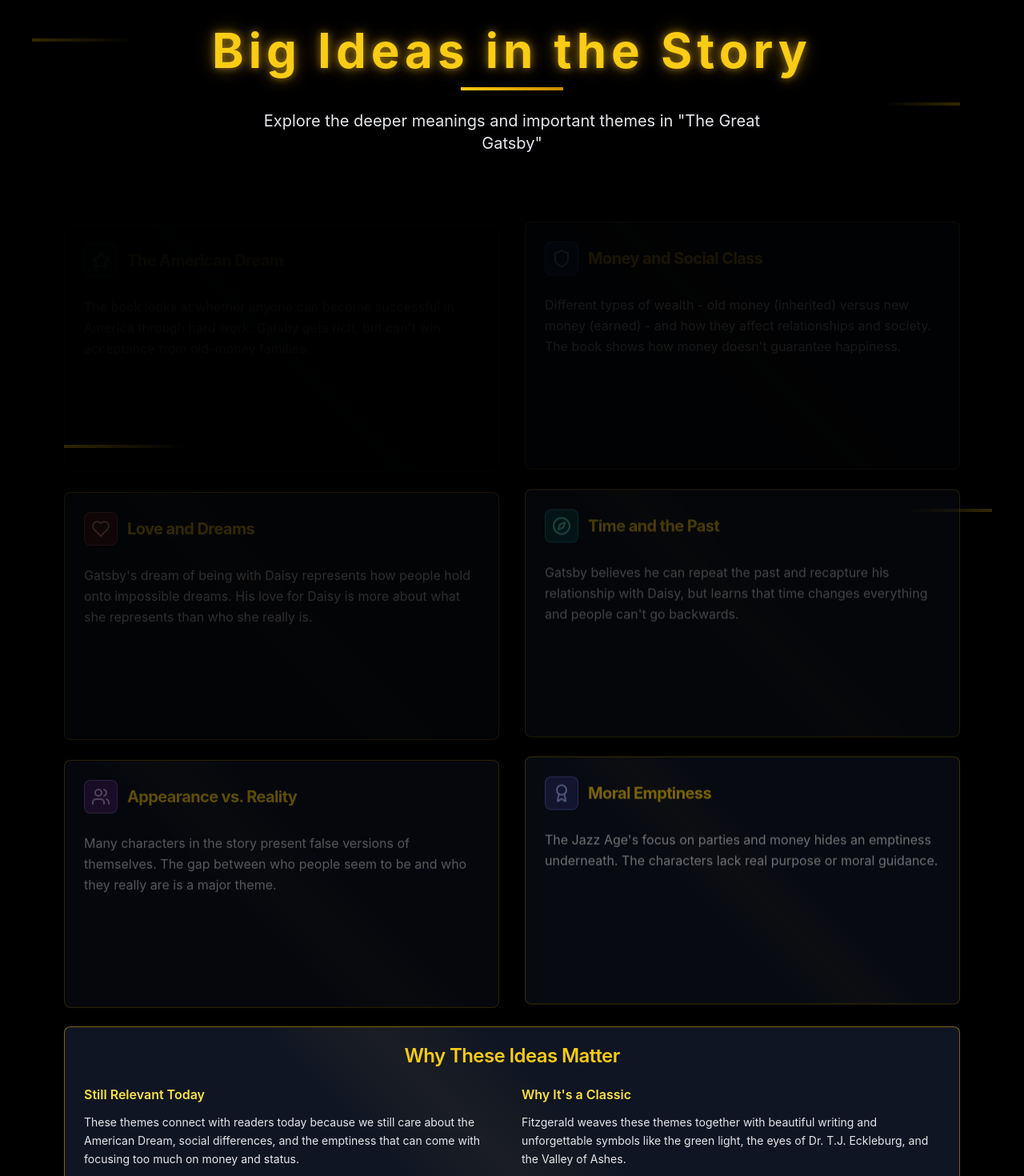
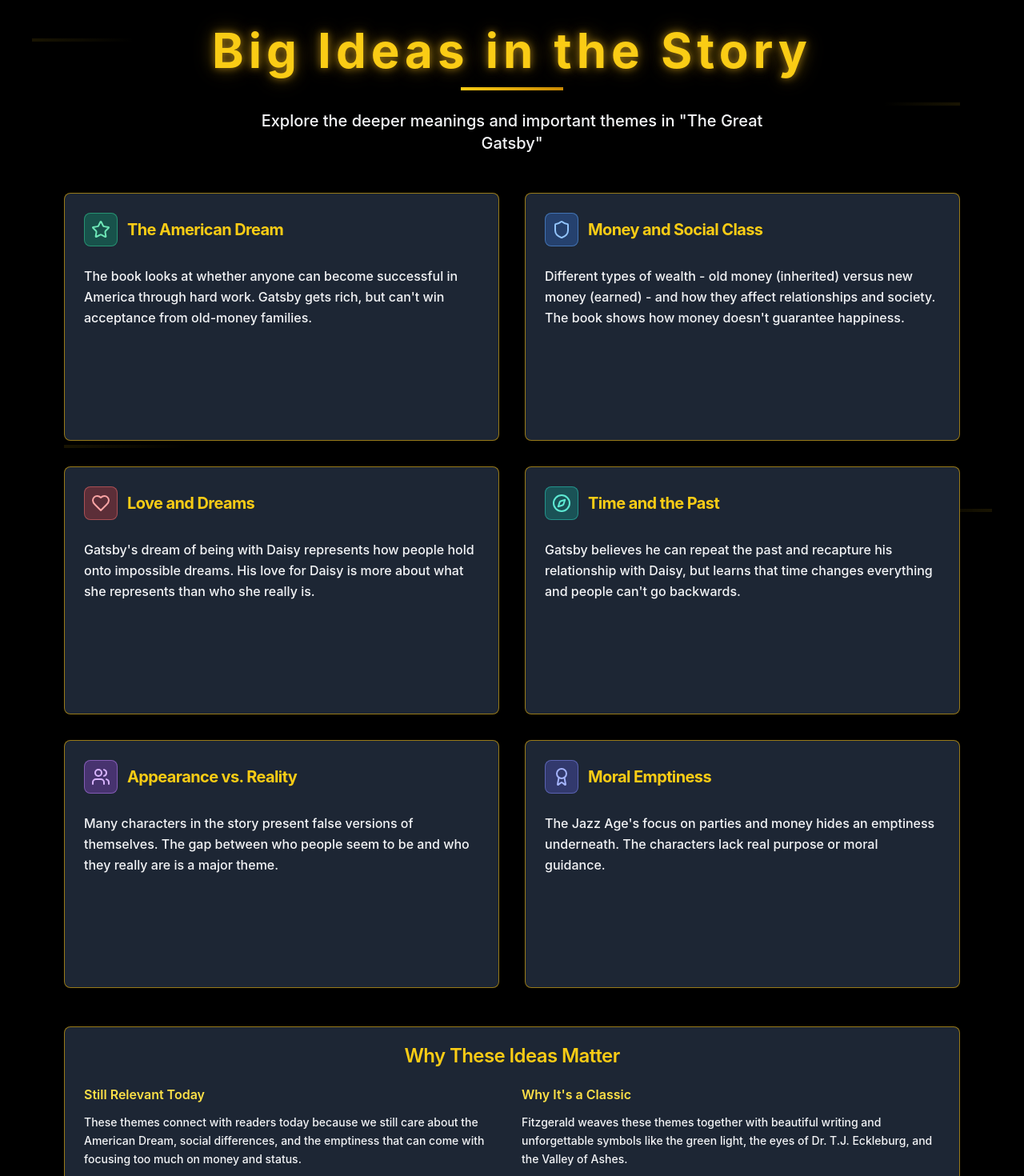
Before and after one commit to The-Great-Gatsby1/the-great-gatsby, a React (Vite) app: page /themes in a window 1280 px wide. Shown: the part 80-1550 px from the top of the page at 80% size. Built offline with nearby package versions, Linux system fonts and the light colour scheme.

Commit message:
Fix: Improve theme page visibility and styling
Fix visibility issues, code bugs, and styling on the Themes page for a polished, production-ready look.

```diff
--- a/src/pages/Themes.tsx
+++ b/src/pages/Themes.tsx
@@ -10,20 +10,29 @@ const Themes = () => {
 
   useEffect(() => {
     const ctx = gsap.context(() => {
-      gsap.from(".theme-card", {
-        y: 60,
-        opacity: 0,
-        duration: 0.8,
-        stagger: 0.15,
-        ease: "power2.out"
-      });
+      // Fixed GSAP animations with proper opacity values
+      gsap.fromTo(".theme-card",
+        { y: 60, opacity: 0 },
+        {
+          y: 0,
+          opacity: 1,
+          duration: 0.8,
+          stagger: 0.15,
+          ease: "power2.out",
+          clearProps: "all" // Clear GSAP properties after animation
+        }
+      );
 
-      gsap.from(".theme-title", {
-        y: 40,
-        opacity: 0,
-        duration: 1,
-        ease: "power2.out"
-      });
+      gsap.fromTo(".theme-title",
+        { y: 40, opacity: 0 },
+        {
+          y: 0,
+          opacity: 1,
+          duration: 1,
+          ease: "power2.out",
+          clearProps: "all" // Clear GSAP properties after animation
+        }
+      );
     }, pageRef);
 
     return () => ctx.revert();
@@ -114,8 +123,8 @@ const Themes = () => {
     <div ref={pageRef} className="min-h-screen bg-black">
       <Navigation />
 
-      {/* Art Deco Background Lines */}
-      <div className="absolute inset-0 opacity-20 pointer-events-none">
+      {/* Art Deco Background Lines - Reduced opacity */}
+      <div className="absolute inset-0 opacity-10 pointer-events-none">
         <div className="absolute top-32 left-10 w-32 h-1 bg-gradient-to-r from-yellow-400 to-transparent"></div>
         <div className="absolute top-52 right-20 w-24 h-1 bg-gradient-to-l from-yellow-400 to-transparent"></div>
         <div className="absolute bottom-40 left-20 w-40 h-1 bg-gradient-to-r from-yellow-400 to-transparent"></div>
@@ -123,12 +132,12 @@ const Themes = () => {
       </div>
 
       <div className="max-w-6xl mx-auto px-4 py-12 relative z-10">
-        <div className="text-center mb-12 fade-in">
+        <div className="text-center mb-12">
           <h1 className="theme-title text-4xl md:text-6xl font-bold text-yellow-400 mb-4 font-[Playfair_Display] art-deco-title">
             Big Ideas in the Story
           </h1>
           <div className="w-32 h-1 bg-gradient-to-r from-yellow-400 to-yellow-600 mx-auto mb-6"></div>
-          <p className="text-xl text-gray-200 max-w-2xl mx-auto">
+          <p className="text-xl text-gray-100 max-w-2xl mx-auto font-medium">
             Explore the deeper meanings and important themes in "The Great Gatsby"
           </p>
         </div>
@@ -137,7 +146,7 @@ const Themes = () => {
           {themes.map((theme, index) => {
             const IconComponent = theme.icon;
             return (
-              <Card key={theme.title} className="theme-card hover-lift fade-in improved-art-deco-card bg-gray-900/90 border-yellow-500/50 backdrop-blur-sm group" style={{ animationDelay: `${index * 0.1}s` }}>
+              <Card key={theme.title} className="theme-card hover-lift bg-gray-800/95 border-yellow-500/60 backdrop-blur-sm group shadow-xl">
                 <CardHeader>
                   <CardTitle className="flex items-center gap-3 text-yellow-400 font-[Playfair_Display]">
                     <div className={`p-2 rounded-lg ${getColorClasses(theme.color)} border group-hover:scale-110 transition-transform`}>
@@ -149,14 +158,14 @@ const Themes = () => {
                   </CardTitle>
                 </CardHeader>
                 <CardContent>
-                  <p className="text-gray-200 leading-relaxed mb-4">
+                  <p className="text-gray-100 leading-relaxed mb-4 font-medium">
                     {theme.description}
                   </p>
                   <div className="opacity-0 group-hover:opacity-100 transition-opacity duration-300">
                     <h4 className="font-semibold mb-2 text-yellow-300">Examples:</h4>
                     <ul className="space-y-1">
                       {theme.examples.map((example, idx) => (
-                        <li key={idx} className="text-gray-200 text-sm flex items-start gap-2">
+                        <li key={idx} className="text-gray-100 text-sm flex items-start gap-2 font-medium">
                           <span className={`w-2 h-2 rounded-full mt-2 ${getColorClasses(theme.color).split(' ')[0].replace('bg-', 'bg-').replace('/30', '/70')}`}></span>
                           {example}
                         </li>
@@ -169,7 +178,7 @@ const Themes = () => {
           })}
         </div>
 
-        <Card className="hover-lift improved-art-deco-card bg-gray-900/90 border-yellow-500/50 backdrop-blur-sm">
+        <Card className="hover-lift bg-gray-800/95 border-yellow-500/60 backdrop-blur-sm shadow-xl">
           <CardHeader>
             <CardTitle className="text-center text-yellow-400 font-[Playfair_Display]">Why These Ideas Matter</CardTitle>
           </CardHeader>
@@ -177,22 +186,22 @@ const Themes = () => {
             <div className="grid grid-cols-1 md:grid-cols-2 gap-6">
               <div>
                 <h4 className="font-semibold mb-3 text-yellow-300">Still Relevant Today</h4>
-                <p className="text-gray-200 leading-relaxed text-sm">
+                <p className="text-gray-100 leading-relaxed text-sm font-medium">
                   These themes connect with readers today because we still care about the American Dream,
                   social differences, and the emptiness that can come with focusing too much on money and status.
                 </p>
               </div>
               <div>
                 <h4 className="font-semibold mb-3 text-yellow-300">Why It's a Classic</h4>
-                <p className="text-gray-200 leading-relaxed text-sm">
+                <p className="text-gray-100 leading-relaxed text-sm font-medium">
                   Fitzgerald weaves these themes together with beautiful writing and unforgettable symbols
                   like the green light, the eyes of Dr. T.J. Eckleburg, and the Valley of Ashes.
                 </p>
               </div>
             </div>
-            <div className="mt-6 bg-yellow-500/15 p-6 rounded-lg border border-yellow-500/30">
+            <div className="mt-6 bg-yellow-500/15 p-6 rounded-lg border border-yellow-500/40">
               <h4 className="font-semibold text-yellow-300 mb-2 text-center">Main Message</h4>
-              <p className="text-gray-200 text-center">
+              <p className="text-gray-100 text-center font-medium">
                 "The Great Gatsby" shows how the American Dream can fail, and how chasing money and status
                 alone leaves people empty. It warns us about building our dreams on illusions rather than reality.
               </p>
```
